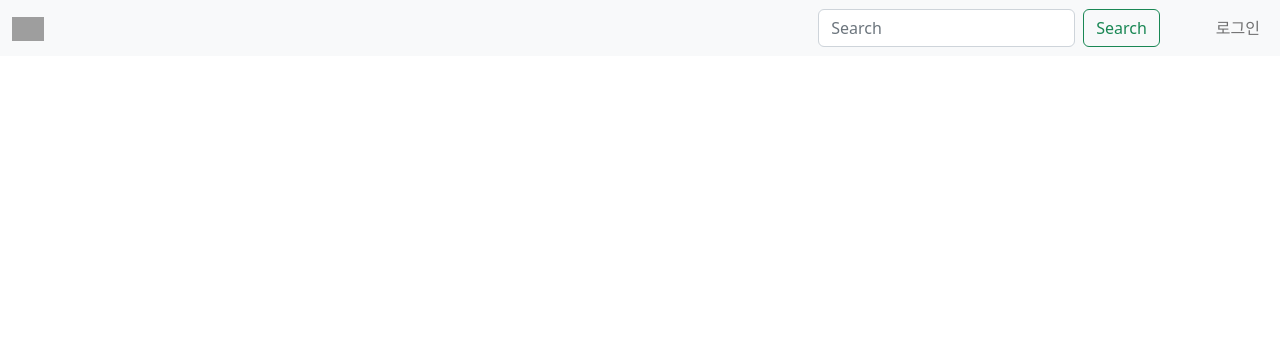
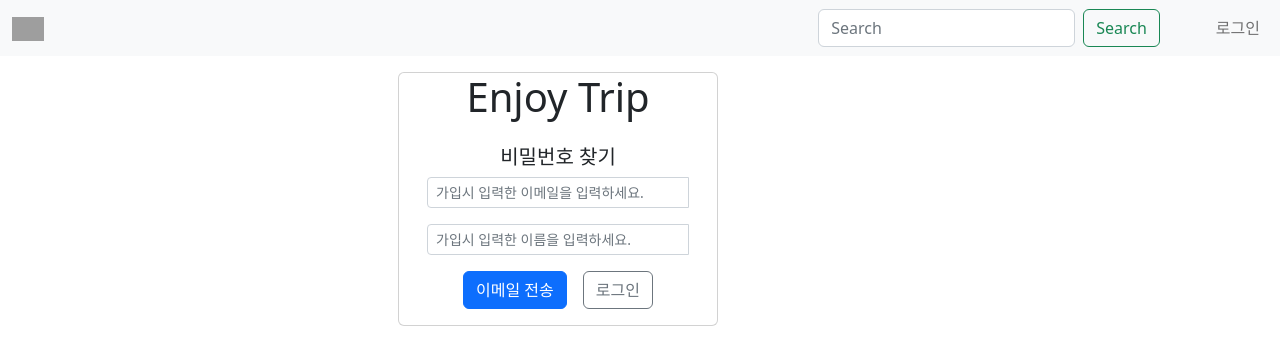
Before and after one commit to SSAFY10-Enjoy-Trip/Frontend, a Vue app in the folder enjoytrip7vue - 복사본/: page /findPassword in a window 1280 px wide. Before the commit this address had no page. Shown: the top 364 px of the page. Built offline with nearby package versions, Linux system fonts and the light colour scheme; grey boxes are pictures that could not be loaded.

Commit message:
Add: findPassword function
비밀번호 찾기 관련 뷰 추가.

```diff
--- /dev/null
+++ b/enjoytrip7vue - 복사본/src/components/FindPasswordPage.vue
@@ -0,0 +1,123 @@
+<template>
+  <div class="container row" style="float: none; margin: 100 auto">
+    <div class="card text-center col-md-3" style="float: none; margin: 0 auto; width: 20rem">
+      <h1>Enjoy Trip</h1>
+      <div class="card-body">
+        <h5 class="card-title">비밀번호 찾기</h5>
+        <div class="input-group input-group-sm mb-3">
+          <input
+            type="email"
+            class="form-control"
+            placeholder="가입시 입력한 이메일을 입력하세요."
+            v-model="email"
+            :class="{ 'is-valid': isEmailFocusAndValid, 'is-invalid': isEmailFocusAndInValid }"
+            @input="validateEmail"
+            @focus="isEmailFocus = true"
+          />
+          <div class="invalid-feedback">올바른 이메일을 입력해주세요.</div>
+        </div>
+        <div class="input-group input-group-sm mb-3">
+          <input
+            type="name"
+            class="form-control"
+            placeholder="가입시 입력한 이름을 입력하세요."
+            v-model="name"
+            :class="{ 'is-valid': isNameFocusAndValid, 'is-invalid': isNameFocusAndInvalid }"
+            @input="validateName"
+            @focus="isNameFocus = true"
+          />
+          <div class="invalid-feedback">이름을 입력해주세요.</div>
+        </div>
+        <div class="d-grid gap-2 d-md-block">
+          <button class="btn btn-primary mx-2" type="button" @click="findPassword">
+            이메일 전송
+          </button>
+          <button class="btn btn-outline-secondary mx-2" type="button">
+            <router-link to="/login" replace class="nav-link">로그인</router-link>
+          </button>
+        </div>
+      </div>
+    </div>
+  </div>
+</template>
+
+<script setup>
+import { useRouter } from 'vue-router'
+import { ref, computed } from 'vue'
+import axios from 'axios'
+
+const router = useRouter()
+const name = ref('')
+const email = ref('')
+
+// focus
+const isNameFocus = ref(false)
+const isEmailFocus = ref(false)
+
+// validation
+const isNameValid = ref(false)
+const isEmailValid = ref(false)
+
+const isNameFocusAndValid = computed(() => isNameFocus.value && isNameValid.value)
+const isNameFocusAndInvalid = computed(() => isNameFocus.value && !isNameValid.value)
+const isEmailFocusAndValid = computed(() => isEmailFocus.value && isEmailValid.value)
+const isEmailFocusAndInValid = computed(() => isEmailFocus.value && !isEmailValid.value)
+
+const validateName = () => {
+  isNameValid.value = name.value.length > 0 ? true : false
+  console.log(isNameValid.value)
+}
+
+const validateEmail = async () => {
+  // ^ 시작일치, $ 끝 일치
+  // {2, 3} 2개 ~ 3개
+  // * 0회 이상, + 1회 이상
+  // [-_.] - 또는 _ 또는 .
+  // ? 없거나 1회
+  let regexp = /^[0-9a-zA-Z]([-_.]?[0-9a-zA-Z])*@[0-9a-zA-Z]([-_.]?[0-9a-zA-Z])*.[a-zA-Z]{2,3}$/i
+  isEmailValid.value = regexp.test(email.value) ? true : false
+}
+
+const findPassword = async () => {
+  if (!isEmailValid.value || !isNameValid.value) {
+    return
+  }
+
+  let findPasswordObj = {
+    email: email.value,
+    name: name.value
+  }
+
+  try {
+    let { data } = await axios.get('http://localhost:8080/check/' + email.value) // 이미 javascript 객체
+    // result == fail => 존재하지 않는 이메일. 즉 계정이 존재하지 않는다.
+    if (data.result == 'success') {
+      alert('등록된 이메일이 아닙니다.')
+    } else {
+      // result == success => 존재하는 계정이다. 해당 계정의 이메일로 임시 비밀번호를 발급한다.
+
+      try {
+        let { data } = await axios.post('http://localhost:8080/check/findPassword', findPasswordObj) // 이미 javascript 객체
+        if (data.result == 'success') {
+          try {
+            let { data } = await axios.post(
+              'http://localhost:8080/check/sendEmail',
+              findPasswordObj
+            )
+            if (data.result == 'success') {
+              alert('해당 이메일로 임시 비밀번호를 발급했습니다.')
+              router.replace('/login')
+            }
+          } catch (error) {
+            console.error(error)
+          }
+        }
+      } catch (error) {
+        console.error(error)
+      }
+    }
+  } catch (error) {
+    console.error(error)
+  }
+}
+</script>
--- a/enjoytrip7vue - 복사본/src/components/LoginPage.vue
+++ b/enjoytrip7vue - 복사본/src/components/LoginPage.vue
@@ -32,6 +32,9 @@
             <router-link to="/register" replace class="nav-link">회원가입</router-link>
           </button>
         </div>
+        <button class="btn btn-outline-secondary mx-2" type="button">
+            <router-link to="/findPassword" replace class="nav-link">비밀번호 찾기</router-link>
+          </button>
       </div>
     </div>
   </div>
--- a/enjoytrip7vue - 복사본/src/components/RegisterPage.vue
+++ b/enjoytrip7vue - 복사본/src/components/RegisterPage.vue
@@ -8,6 +8,7 @@
           <input
             type="email"
             placeholder="이메일"
+            class="form-control"
             :class="{ 'is-valid': isEmailFocusAndValid, 'is-invalid': isEmailFocusAndInValid }"
             v-model="email"
             @input="validateEmail"
@@ -20,6 +21,7 @@
           <input
             type="name"
             placeholder="이름"
+            class="form-control"
             :class="{ 'is-valid': isNameFocusAndValid, 'is-invalid': isNameFocusAndInvalid }"
             v-model="name"
             @input="validateName"
@@ -32,6 +34,7 @@
           <input
             type="password"
             placeholder="비밀번호를 입력하세요."
+            class="form-control"
             :class="{
               'is-valid': isPasswordFocusAndValid,
               'is-invalid': isPasswordFocusAndInvalid
@@ -49,6 +52,7 @@
           <input
             type="password"
             placeholder="비밀번호를 확인하세요."
+            class="form-control"
             :class="{
               'is-valid': isPassword2FocusAndValid,
               'is-invalid': isPassword2FocusAndInvalid
--- a/enjoytrip7vue - 복사본/src/router/index.js
+++ b/enjoytrip7vue - 복사본/src/router/index.js
@@ -2,6 +2,7 @@ import { createRouter, createWebHistory } from 'vue-router'
 import MainPage from '@/components/MainPage.vue'
 import LoginPage from '@/components/LoginPage.vue'
 import RegisterPage from '@/components/RegisterPage.vue'
+import FindPasswordPage from '@/components/FindPasswordPage.vue'
 import BoardMain from '@/views/BoardMain.vue'
 import BoardAll from '@/views/BoardAll.vue'
 import BoardFollow from '@/views/BoardFollow.vue'
@@ -25,6 +26,11 @@ const router = createRouter({
       path: '/register',
       name: 'Register',
       component: RegisterPage
+    },
+    {
+      path: '/findPassword',
+      name: 'FindPassword',
+      component: FindPasswordPage
     },
     {
       path: '/boardList',
```
